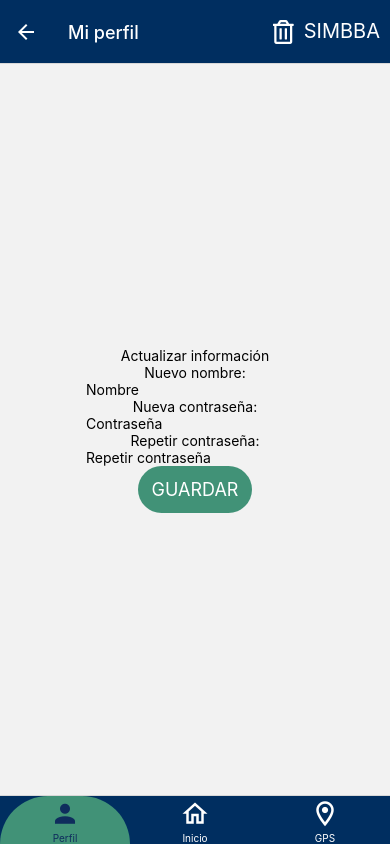
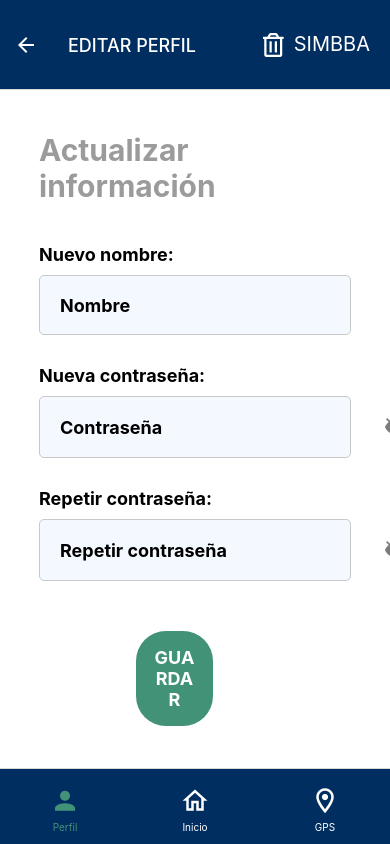
Before and after one commit to Leo-Noriega/simbba-rn-app, a React Native app: screen /Perfil in a window 390 px wide. Both pictures are taken after a click on the button "EDITAR INFORMACIÓN". Built offline with nearby package versions, Linux system fonts and the light colour scheme.

Commit message:
Ventana de actualizar informacion terminada y algunos estilos varios

```diff
--- a/src/config/navigation/Navigation.jsx
+++ b/src/config/navigation/Navigation.jsx
@@ -16,16 +16,27 @@ export default function Navigation() {
 					const { iconName, iconType } = getIconName(route.name, focused);
 					return <Icon name={iconName} type={iconType} size={30} color={color} />;
 				},
-				tabBarActiveTintColor: '#0F2D5D',
+				tabBarActiveTintColor: '#419277',
+				/*
+				Quitamos esto momentaneamente
+
 				tabBarActiveBackgroundColor: '#419277',
 				tabBarItemStyle: {
-					borderTopStartRadius:100,
-					borderTopEndRadius:100,
+					borderTopStartRadius: 100,
+					borderTopEndRadius: 100,
 				},
+				*/
 				tabBarInactiveTintColor: 'white',
 				headerShown: false,
-				tabBarStyle: { backgroundColor: '#002E60'},
-			})}>
+				tabBarStyle: {
+					backgroundColor: '#002E60',
+					width: '100%',
+					height: '9%',
+					paddingBottom: 11,
+					paddingTop: 11
+				},
+			})}
+			>
 				<Tab.Screen
 					name={"Perfil"}
 					component={ProfileStack}
--- a/src/config/stack/GpsStack.jsx
+++ b/src/config/stack/GpsStack.jsx
@@ -14,12 +14,13 @@ export default function GpsStack() {
 				headerMode: 'screen',
 				headerTintColor: 'white',
 				headerStyle: {
-					backgroundColor: '#002E60'
+					backgroundColor: '#002E60',
+					height: 90,
 				},
 				headerRight: () => (
 					<View style={{ flexDirection: 'row', marginRight: 10 }}>
 						<Icon name={"trash-alt"} type={"font-awesome-5"} color={"white"} size={24} />
-						<Text style={{ color: 'white', fontSize: 20, marginLeft: 10 }}>SIMBBA</Text>
+						<Text style={{ color: 'white', fontSize: 20, marginLeft: 10, marginRight: 10 }}>SIMBBA</Text>
 					</View>
 				)
 			}}
@@ -28,7 +29,7 @@ export default function GpsStack() {
 				name={"Map"}
 				component={Map}
 				options={{
-					title: "Mapa",
+					title: "MAPA",
 					headerTitleAlign: 'left',
 				}}
 			/>
--- a/src/config/stack/HomeStack.jsx
+++ b/src/config/stack/HomeStack.jsx
@@ -13,11 +13,14 @@ export default function HomeStack() {
 			screenOptions={{
 				headerMode: 'screen',
 				headerTintColor: 'white',
-				headerStyle: { backgroundColor: '#002E60' },
+				headerStyle: {
+					backgroundColor: '#002E60',
+					height: 90,
+				},
 				headerRight: () => (
 					<View style={{ flexDirection: 'row', marginRight: 10 }}>
 						<Icon name={"trash-alt"} type={"font-awesome-5"} color={"white"} size={24} />
-						<Text style={{ color: 'white', fontSize: 20, marginLeft: 10 }}>SIMBBA</Text>
+						<Text style={{ color: 'white', fontSize: 20, marginLeft: 10, marginRight: 10 }}>SIMBBA</Text>
 					</View>
 				)
 			}}
@@ -26,7 +29,7 @@ export default function HomeStack() {
 				name={"Home"}
 				component={Home}
 				options={{
-					title: "Inicio",
+					title: "INICIO",
 					headerTitleAlign: 'left',
 				}}
 			/>
--- a/src/config/stack/ProfileStack.jsx
+++ b/src/config/stack/ProfileStack.jsx
@@ -12,12 +12,15 @@ export default function ProfileStack() {
 			initialRouteName={"Mi Perfil"}
 			screenOptions={{
 				headerTintColor: 'white',
-				headerStyle: { backgroundColor: '#002E60' },
+				headerStyle: {
+					backgroundColor: '#002E60',
+					height: 90,
+				},
 				// El header de lado izquierdo tiene el titulo de la screen y el lado derecho un icon y un text
 				headerRight: () => (
 					<View style={{ flexDirection: 'row', marginRight: 10 }}>
 						<Icon name={"trash-alt"} type={"font-awesome-5"} color={"white"} size={24} />
-						<Text style={{ color: 'white', fontSize: 20, marginLeft: 10 }}>SIMBBA</Text>
+						<Text style={{ color: 'white', fontSize: 20, marginLeft: 10, marginRight: 10}}>SIMBBA</Text>
 					</View>
 				)
 
@@ -27,7 +30,7 @@ export default function ProfileStack() {
 				name={"Mi Perfil"}
 				component={Profile}
 				options={{
-					title: "Mi perfil",
+					title: "MI PERFIL",
 					headerTitleAlign: 'left',
 				}}
 			/>
@@ -35,7 +38,7 @@ export default function ProfileStack() {
 				name={"Editar Perfil"}
 				component={UpdateProfile}
 				options={{
-					title: "Mi perfil",
+					title: "EDITAR PERFIL",
 					headerTitleAlign: 'left',
 					headerBackTitleVisible: false,
 				}}
--- a/src/modules/profile/adapters/screens/Profile.jsx
+++ b/src/modules/profile/adapters/screens/Profile.jsx
@@ -52,7 +52,8 @@ const styles = StyleSheet.create({
 	container: {
 		flex: 1,
 		justifyContent: 'center',
-		alignItems: 'center'
+		alignItems: 'center',
+		backgroundColor: '#FFFFFF'
 	},
 	profileInfo: {
 		alignItems: 'center',
--- a/src/modules/profile/adapters/screens/UpdateProfile.jsx
+++ b/src/modules/profile/adapters/screens/UpdateProfile.jsx
@@ -1,33 +1,58 @@
-import React from "react";
-import {StyleSheet, Text, TextInput, View} from "react-native";
-import {Button} from "@rneui/themed";
+import React, { useState } from "react";
+import { StyleSheet, Text, TextInput, View } from "react-native";
+import { Button, Icon } from "@rneui/base";
 
 export default function UpdateProfile() {
-    return(
+    const [showPassword, setShowPassword] = useState(false)
+
+    return (
         <View style={styles.container}>
-            <Text>
+            <Text style={styles.title}>
                 Actualizar información
             </Text>
-            <Text>
+            <Text style={styles.text}>
                 Nuevo nombre:
             </Text>
-            <TextInput placeholder={"Nombre"}/>
-            <Text>
+            <TextInput placeholder={"Nombre"} style={styles.input} />
+            <Text style={styles.text}>
                 Nueva contraseña:
             </Text>
-            <TextInput placeholder={"Contraseña"}/>
-            <Text>
+            <View style={styles.passwordInputContainer}>
+                <TextInput
+                    placeholder={"Contraseña"}
+                    style={styles.passwordInput}
+                    secureTextEntry={!showPassword} />
+                <Icon
+                    type="material-community"
+                    name={showPassword ? "eye" : "eye-off"}
+                    color="#7c7c7c"
+                    onPress={() => setShowPassword(!showPassword)}
+                    style={styles.icon}
+                />
+            </View>
+            <Text style={styles.text}>
                 Repetir contraseña:
             </Text>
-            <TextInput placeholder={"Repetir contraseña"}/>
+            <View style={styles.passwordInputContainer}>
+                <TextInput
+                    placeholder={"Repetir contraseña"}
+                    style={styles.passwordInput}
+                    secureTextEntry={!showPassword} />
+                <Icon
+                    type="material-community"
+                    name={showPassword ? "eye" : "eye-off"}
+                    color="#7c7c7c"
+                    onPress={() => setShowPassword(!showPassword)}
+                    style={styles.icon}
+                />
+            </View>
             <Button
                 title={"Guardar"}
                 uppercase
                 size={"lg"}
                 color={"#419277"}
-                buttonStyle={{
-                    borderRadius: 30
-                }}
+                buttonStyle={styles.button}
+                titleStyle={styles.buttonTitle}
             />
         </View>
     )
@@ -37,6 +62,67 @@ const styles = StyleSheet.create({
     container: {
         flex: 1,
         alignItems: 'center',
-        justifyContent: 'center'
+        justifyContent: 'center',
+        backgroundColor: '#FFFFFF'
+    },
+    title: {
+        fontSize: 30,
+        fontWeight: 'bold',
+        color: "#9B9B9B",
+        textAlign: 'left',
+        width: '80%',
+        marginBottom: 40,
+    },
+    text: {
+        fontSize: 18,
+        fontWeight: "bold",
+        textAlign: "left",
+        width: "80%",
+        marginBottom: 10,
+    },
+    input: {
+        width: "80%",
+        fontSize: 18,
+        height: 60,
+        borderColor: "#C8C8C8",
+        backgroundColor: "#F4F9FF",
+        borderWidth: 1,
+        marginBottom: 30,
+        paddingHorizontal: 20,
+        borderRadius: 5,
+        fontWeight: 'bold'
+    },
+    passwordInputContainer: {
+        flexDirection: 'row',
+        alignItems: 'center',
+        width: '80%',
+        marginBottom: 30,
+        borderColor: "#C8C8C8",
+        backgroundColor: "#F4F9FF",
+        borderWidth: 1,
+        borderRadius: 5,
+    },
+    passwordInput: {
+        flex: 1,
+        fontSize: 18,
+        height: 60,
+        paddingHorizontal: 20,
+        fontWeight: 'bold'
+    },
+    button: {
+        borderRadius: 30,
+        width: "65%",
+        padding: 15,
+        alignItems: "center",
+        marginTop: 20
+    },
+    buttonTitle: {
+        fontSize: 18,
+        fontWeight: "bold",
+        textAlign: "center",
+        width: "100%",
+    },
+    icon: {
+        paddingHorizontal: 15
     }
 })
--- a/src/modules/trashcans/adapters/screens/Home.jsx
+++ b/src/modules/trashcans/adapters/screens/Home.jsx
@@ -1,8 +1,8 @@
 import React from "react";
-import {Text, View, StyleSheet} from "react-native";
-import {Button} from "@rneui/themed";
+import { Text, View, StyleSheet } from "react-native";
+import { Button } from "@rneui/themed";
 
-export default function Home({navigation}) {
+export default function Home({ navigation }) {
     return (
         <View style={styles.container}>
             {/*
@@ -26,6 +26,7 @@ const styles = StyleSheet.create({
     container: {
         flex: 1,
         alignItems: 'center',
-        justifyContent: 'center'
+        justifyContent: 'center',
+        backgroundColor: '#FFFFFF'
     }
 })
--- a/src/modules/trashcans/adapters/screens/Trashcan.jsx
+++ b/src/modules/trashcans/adapters/screens/Trashcan.jsx
@@ -1,5 +1,5 @@
 import React from "react";
-import {Text, View, StyleSheet} from "react-native";
+import { Text, View, StyleSheet } from "react-native";
 
 export default function Trashcan() {
     return (
@@ -15,6 +15,7 @@ const styles = StyleSheet.create({
     container: {
         flex: 1,
         alignItems: 'center',
-        justifyContent: 'center'
+        justifyContent: 'center',
+        backgroundColor: '#FFFFFF'
     }
 })
```
